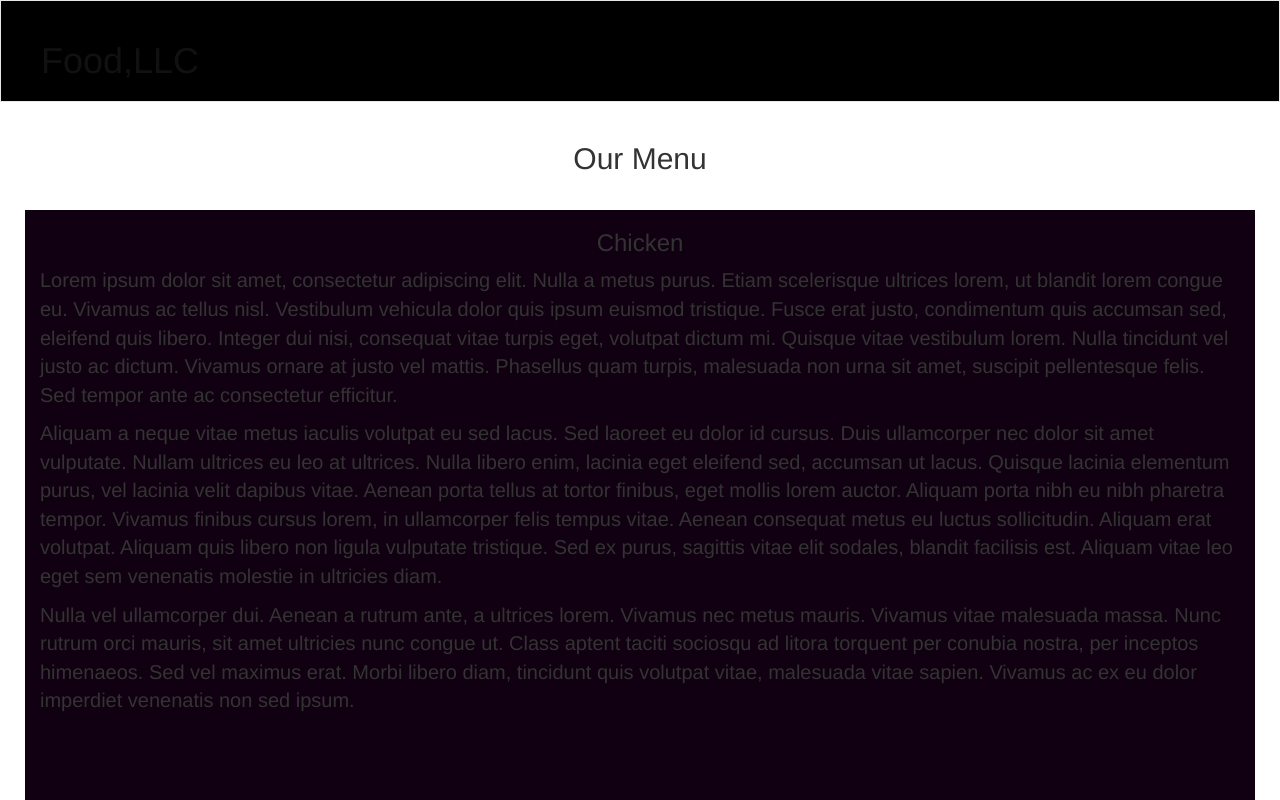
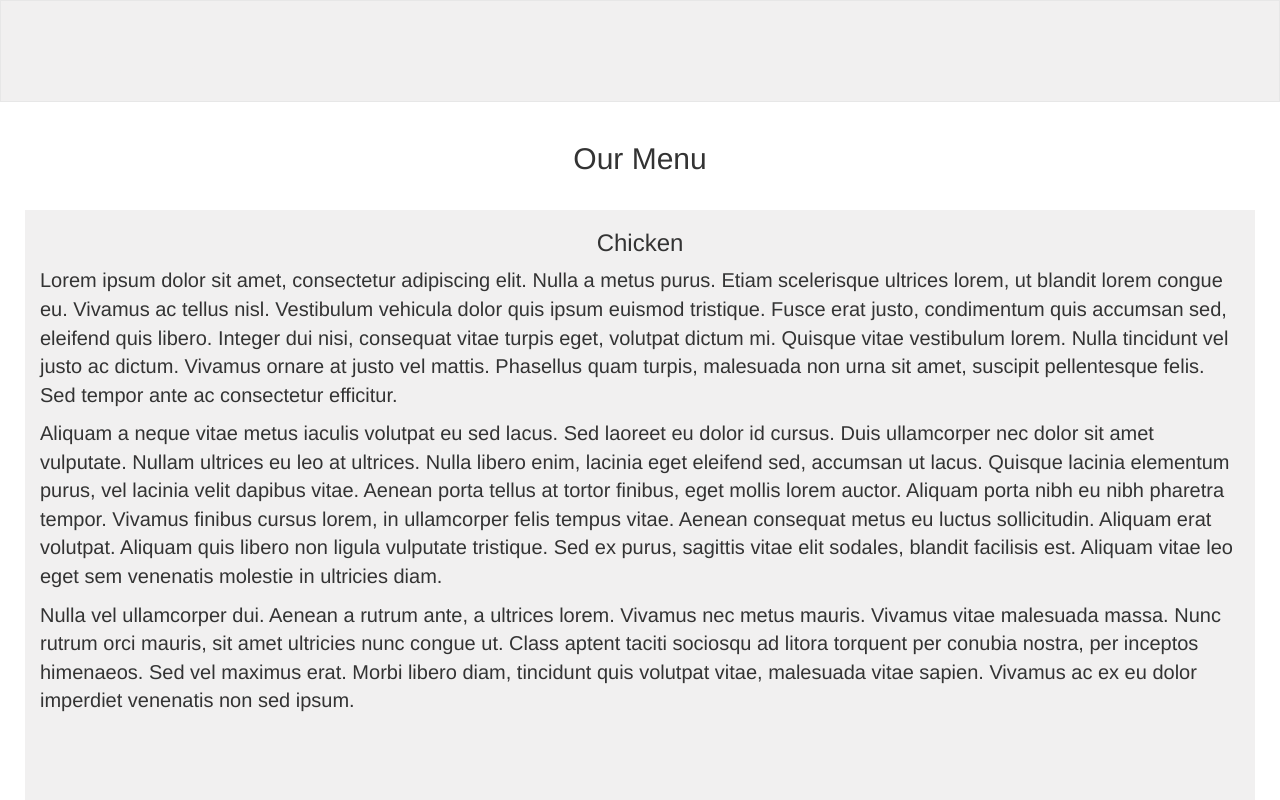
Before and after one commit to praveenjm2000/htmlcoursera, a plain HTML site: page week3/index.html in a window 1280 px wide. Shown: the top 800 px of the page. Drawn offline with nearby package versions, Linux system fonts and the light colour scheme.

Commit message:
Update style.css

```diff
--- a/week3/css/style.css
+++ b/week3/css/style.css
@@ -8,7 +8,7 @@ a:link {
 
 #main-nav{
 	border-radius: 0;
-	background-color: #000;
+	background-color: #F1F0F0;
     padding: 25px;
 }
 
@@ -22,12 +22,12 @@ a:link {
 }
 
 #brand{
-	color: #111;
+	color: #F1F0F0;
 	margin: 0px;
 }
 
 #main-content{
-	background-color: #101;
+	background-color: #F1F0F0;
 	margin: 25px;
 	height: 1000px;
 }
```
